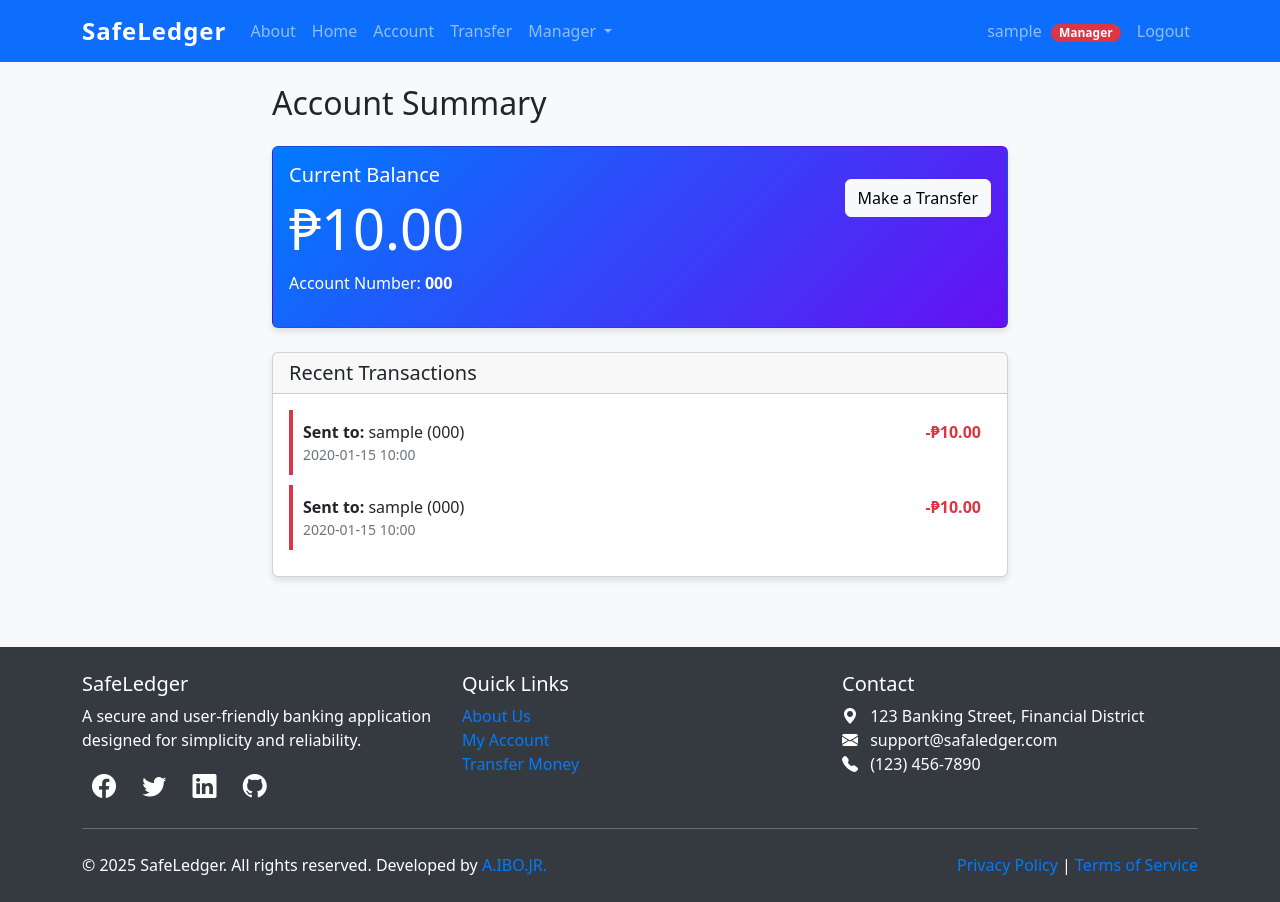
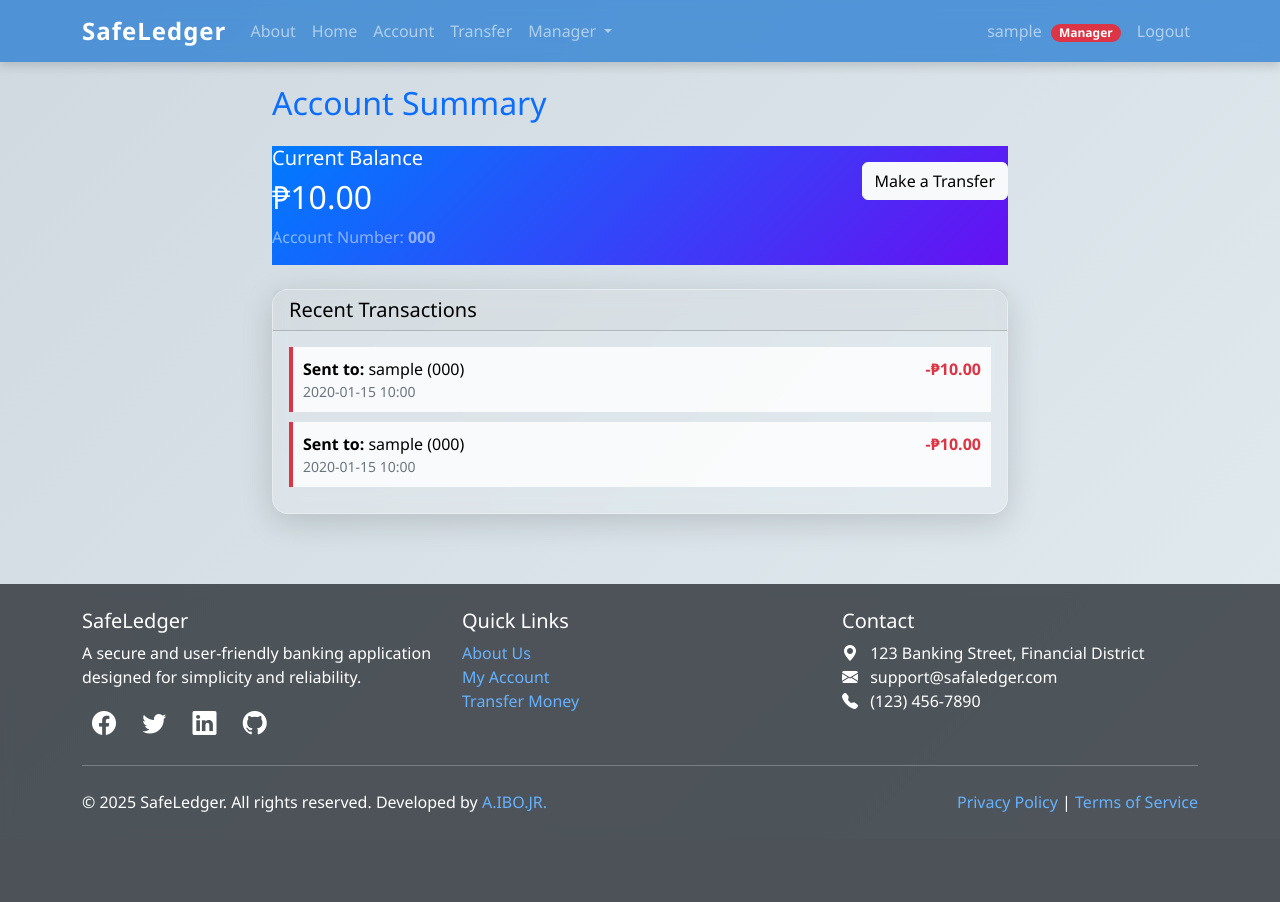
Before and after one commit to jijayne/simple-banking-app-v2, a Flask app: page /account in a window 1280 px wide. After the commit the page ends 812 px from the top, so only its background shows below. Run offline with Flask 2, Linux system fonts and the light colour scheme; a user stored in the database is signed in; tables that the repository leaves empty hold one stand-in row (values such as "Sample post"); parts of the project's set-up code (start-up, migrations or seed data) failed here and were passed over; some libraries are stand-ins or nearby versions.

Commit message:
Restyled Account Summary page with glassmorphism UI

```diff
--- a/templates/account.html
+++ b/templates/account.html
@@ -3,26 +3,35 @@
 {% block head %}
 <style>
   body {
-        background-color: #f4f6f9;
+    background: linear-gradient(135deg, #f0f2f5, #ffffff);
     font-family: 'Segoe UI', Tahoma, Geneva, Verdana, sans-serif;
+    color: #333;
   }
 
   .balance-card {
-        background: linear-gradient(135deg, #1e88e5, #42a5f5);
-        color: white;
-        border: none;
-        border-radius: 1rem;
-        box-shadow: 0 4px 12px rgba(0, 0, 0, 0.1);
+    background: rgba(66, 165, 245, 0.15);
+    backdrop-filter: blur(18px);
+    -webkit-backdrop-filter: blur(18px);
+    border: 1px solid rgba(255, 255, 255, 0.25);
+    border-radius: 1.25rem;
+    box-shadow: 0 8px 24px rgba(0, 0, 0, 0.08);
+    color: #ffffff;
+    padding: 2rem;
+    position: relative;
+    overflow: hidden;
   }
 
   .balance-card h2 {
     font-weight: 700;
+    font-size: 2.75rem;
+    color: #ffffff;
   }
 
   .balance-card .btn {
-        background-color: white;
+    background-color: #ffffff;
     color: #1e88e5;
     font-weight: 600;
+    border: none;
   }
 
   .balance-card .btn:hover {
@@ -30,14 +39,28 @@
   }
 
   .card {
-        border-radius: 0.75rem;
-        border: none;
-        box-shadow: 0 3px 10px rgba(0,0,0,0.05);
+    background: rgba(255, 255, 255, 0.2);
+    backdrop-filter: blur(14px);
+    -webkit-backdrop-filter: blur(14px);
+    border: 1px solid rgba(255, 255, 255, 0.3);
+    border-radius: 1rem;
+    box-shadow: 0 6px 16px rgba(0, 0, 0, 0.06);
+    margin-bottom: 2rem;
+  }
+
+  .card-header {
+    background: transparent;
+    border-bottom: 1px solid rgba(255, 255, 255, 0.1);
+    font-weight: 600;
+    font-size: 1.2rem;
+    color: #0d6efd;
   }
 
   .transaction-item {
     padding: 1rem;
-        border-bottom: 1px solid #eaeaea;
+    border-bottom: 1px solid rgba(255, 255, 255, 0.1);
+    border-radius: 0.5rem;
+    margin-bottom: 0.5rem;
   }
 
   .transaction-item:last-child {
@@ -45,11 +68,15 @@
   }
 
   .transaction-item.sent {
-        background-color: #fff3f3;
+    background: rgba(255, 0, 0, 0.05);
   }
 
   .transaction-item.received {
-        background-color: #f3fff5;
+    background: rgba(0, 255, 0, 0.05);
+  }
+
+  .badge {
+    font-size: 0.75rem;
   }
 
   @media (max-width: 768px) {
@@ -64,20 +91,18 @@
 {% block content %}
 <div class="row">
   <div class="col-lg-8 offset-lg-2">
-        <h2 class="mb-4">Account Summary</h2>
+    <h2 class="mb-4 text-primary">Account Summary</h2>
 
     <!-- Balance Card -->
-        <div class="card balance-card mb-4">
-            <div class="card-body">
+    <div class="balance-card mb-4">
       <div class="row">
         <div class="col-md-6">
-                        <h5 class="card-title">Current Balance</h5>
-                        <h2 class="display-4">₱{{ "%.2f"|format(current_user.balance) }}</h2>
-                        <p class="mt-2">Account Number: <strong>{{ current_user.account_number }}</strong></p>
+          <h5>Current Balance</h5>
+          <h2>₱{{ "%.2f"|format(current_user.balance) }}</h2>
+          <p class="mt-2 text-white-50">Account Number: <strong>{{ current_user.account_number }}</strong></p>
         </div>
-                    <div class="col-md-6 text-end">
+        <div class="col-md-6 text-md-end text-center">
           <a href="{{ url_for('transfer') }}" class="btn btn-light mt-3">Make a Transfer</a>
-                    </div>
         </div>
       </div>
     </div>
--- a/templates/base.html
+++ b/templates/base.html
@@ -11,77 +11,112 @@
     <style>
         body {
             padding-top: 60px;
-            background-color: #f8f9fa;
+            background: linear-gradient(135deg, #cfd9df, #e2ebf0);
             min-height: 100vh;
             display: flex;
             flex-direction: column;
+            font-family: 'Segoe UI', Tahoma, Geneva, Verdana, sans-serif;
         }
+
+        .navbar {
+            background: rgba(25, 118, 210, 0.7) !important;
+            backdrop-filter: blur(8px);
+            box-shadow: 0 4px 10px rgba(0, 0, 0, 0.15);
+        }
+
         .navbar-brand {
             font-weight: bold;
             letter-spacing: 1px;
             font-size: 1.5rem;
         }
+
         .card {
+            background: rgba(255, 255, 255, 0.15);
+            backdrop-filter: blur(10px);
+            border: 1px solid rgba(255, 255, 255, 0.3);
+            border-radius: 1rem;
+            box-shadow: 0 8px 32px rgba(0, 0, 0, 0.15);
+            color: #000;
             margin-bottom: 20px;
-            box-shadow: 0 4px 6px rgba(0,0,0,0.1);
         }
+
         .transaction-item {
             border-left: 4px solid #dee2e6;
             padding: 10px;
             margin-bottom: 10px;
-            background-color: white;
+            background-color: rgba(255, 255, 255, 0.8);
         }
+
         .transaction-item.sent {
             border-left-color: #dc3545;
         }
+
         .transaction-item.received {
             border-left-color: #28a745;
         }
+
         .balance-card {
             background: linear-gradient(135deg, #007bff, #6610f2);
             color: white;
         }
+
         .flash-messages {
             margin-top: 10px;
         }
+
         .account-badge {
             font-size: 12px;
             padding: 3px 8px;
             border-radius: 10px;
             margin-left: 5px;
         }
+
         .content {
             flex: 1 0 auto;
         }
+
         .footer {
             flex-shrink: 0;
-            background-color: #343a40;
+            background: rgba(52, 58, 64, 0.85);
+            backdrop-filter: blur(6px);
             color: white;
             padding: 25px 0;
             margin-top: 50px;
         }
+
         .footer a {
-            color: #007bff;
+            color: #66b2ff;
             text-decoration: none;
         }
+
         .footer a:hover {
-            color: #0056b3;
+            color: #ffffff;
             text-decoration: underline;
         }
+
         .social-icons {
             font-size: 1.5rem;
         }
+
         .social-icons a {
             margin: 0 10px;
             color: white;
+            transition: color 0.3s ease;
         }
+
         .social-icons a:hover {
-            color: #007bff;
+            color: #66b2ff;
+        }
+
+        .alert {
+            background-color: rgba(255, 255, 255, 0.8);
+            backdrop-filter: blur(6px);
+            border-radius: 0.5rem;
         }
     </style>
 </head>
 <body>
-    <nav class="navbar navbar-expand-md navbar-dark bg-primary fixed-top">
+    <nav class="navbar navbar-expand-md navbar-dark fixed-top">
         <div class="container">
             <a class="navbar-brand" href="{{ url_for('index') }}">SafeLedger</a>
             <button class="navbar-toggler" type="button" data-bs-toggle="collapse" data-bs-target="#navbarNav" aria-controls="navbarNav" aria-expanded="false" aria-label="Toggle navigation">
@@ -174,7 +209,6 @@
         {% block content %}{% endblock %}
     </div>
 
-    <!-- Footer -->
     <footer class="footer">
         <div class="container">
             <div class="row">
```
Also changed, not shown: templates/about.html (+23 -19 lines), templates/index.html (+40 -11 lines), templates/login.html (+26 -5 lines), templates/transfer.html (+46 -37 lines). Lines whose indentation alone changed are shown as unchanged.
